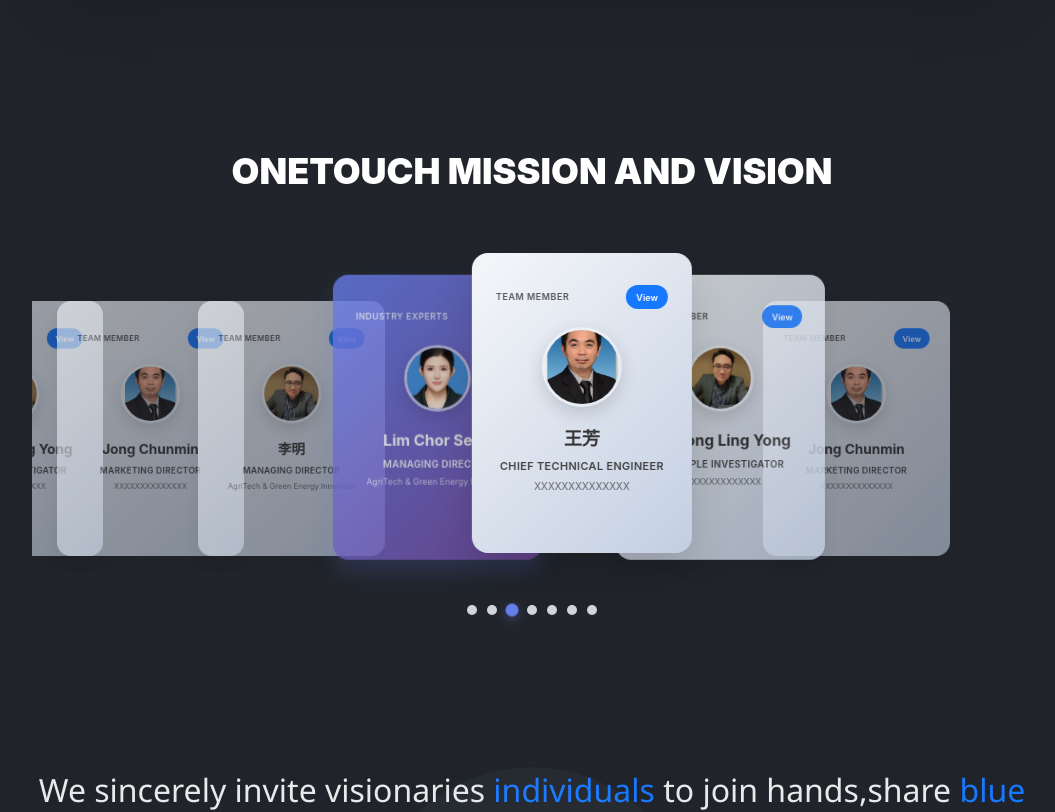
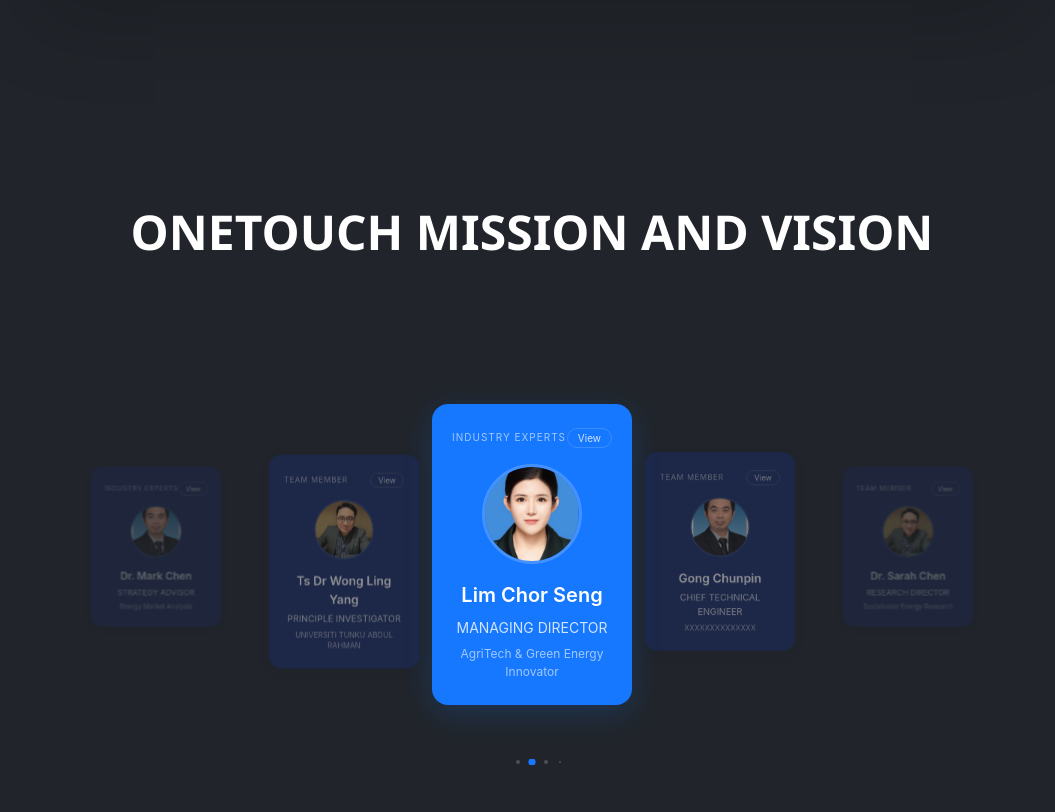
Before and after one commit to qianmonote/my-website, a Next.js app: page / in a window 1280 px wide. Shown: the part 3883-4695 px from the top of the page, without its empty margins (108-1163 px from the left). Built offline with nearby package versions, Linux system fonts and the light colour scheme.

Commit message:
feat: update Footer and Navbar components to use Link for navigation, enhance Team component with new member details and improved styles

```diff
--- a/src/components/Footer/index.tsx
+++ b/src/components/Footer/index.tsx
@@ -3,6 +3,7 @@
 import React from "react";
 import ContractBtn from "@/components/elements/CustomtBtn";
 import Image from "next/image";
+import Link from "next/link";
 import styles from "./style.module.css";
 
 type TProps = Partial<{
@@ -95,7 +96,9 @@
               </a>
             </div>
             <div className={styles.footerContactInfo}>
-              <ContractBtn type="contactEn">Contact Us</ContractBtn>
+              <Link href="/contact">
+                <ContractBtn type="contactEn">Contact Us</ContractBtn>
+              </Link>
             </div>
           </div>
         </>
--- a/src/components/Navbar/index.tsx
+++ b/src/components/Navbar/index.tsx
@@ -115,7 +115,7 @@
         >
           Company introduction
         </Link>
-        <Link href="/">
+        <Link href="/contact">
           <div className={styles.navbarMenuItemContact}>{t("contact")}</div>
         </Link>
         <Link href="">
@@ -132,9 +132,9 @@
               style={{ marginRight: 8 }}
             />
             AI Link
-            <a href="tel:+60164802817" className={styles.callLink}>
+            <Link href="tel:+60164802817" className={styles.callLink}>
               +60164802817
-            </a>
+            </Link>
           </div>
         </Link>
         {/* <Select
--- a/src/components/Team/index.css
+++ b/src/components/Team/index.css
@@ -1,143 +1,130 @@
 .c-team-section-wrap {
-  margin-bottom: 100px;
+  width: 100%;
+  padding: 80px 0;
+  overflow: hidden;
+}
+
 .team-section-content {
   max-width: 1000px;
   margin: 0 auto;
-    padding: 0 16px;
-    overflow: hidden;
+  padding: 0 20px;
 }
 
 .team-section-title {
+  font-size: 48px;
+  font-weight: 600;
+  color: #FFFFFF;
   text-align: center;
-    padding: 30px 0;
-    font-family: Inter;
-    font-weight: 900;
-    font-size: 36px;
-    text-align: center;
-    text-transform: uppercase;
+  margin-bottom: 60px;
 }
 
 .team-swiper-container {
-    padding: 20px 0;
   position: relative;
+  padding: 60px 0;
+  margin: 0 auto;
+  max-width: 1000px;
+  overflow: hidden;
 }
 
 .team-swiper {
   width: 100%;
-    padding: 10px 0;
+  padding: 20px 0 60px;
   overflow: visible;
 }
 
-  .team-swiper .swiper-slide {
-    transition: all 0.4s ease;
-    opacity: 0.6;
-    transform: scale(0.85) translateY(30px);
+.swiper-slide {
+  transition: all 0.5s cubic-bezier(0.4, 0, 0.2, 1);
+  opacity: 0.3;
+  transform: scale(0.65) translateY(30px);
 }
 
-  .team-swiper .swiper-slide-active {
+.swiper-slide-prev,
+.swiper-slide-next {
+  opacity: 0.5;
+  transform: scale(0.75) translateY(20px);
+  z-index: 2;
+}
+
+.swiper-slide-active {
   opacity: 1;
   transform: scale(1) translateY(0);
-    z-index: 10;
+  z-index: 3;
 }
 
-  .team-swiper .swiper-slide-next,
-  .team-swiper .swiper-slide-prev {
-    opacity: 0.8;
-    transform: scale(0.95) translateY(15px);
-    z-index: 5;
+.swiper-slide-prev + .swiper-slide-prev,
+.swiper-slide-next + .swiper-slide-next {
+  opacity: 0.3;
+  transform: scale(0.65) translateY(30px);
+  z-index: 1;
 }
 
 .team-card {
-    width: 220px;
-    height: 300px;
+  width: 200px;
+  margin: 0 auto;
+  transition: all 0.5s cubic-bezier(0.4, 0, 0.2, 1);
   will-change: transform;
-    position: relative;
 }
 
 .team-member-card {
+  background: transparent !important;
+  border: none !important;
+  box-shadow: 0 4px 20px rgba(0, 0, 0, 0.1) !important;
   height: 100%;
-    border-radius: 16px;
-    border: none;
-    box-shadow: 0 8px 20px rgba(0, 0, 0, 0.1);
-    background: linear-gradient(135deg, #f5f7fa 0%, #c3cfe2 100%);
-    color: #333;
-    overflow: hidden;
-    transition: all 0.4s ease;
-    position: relative;
-    transform: translateZ(0);
-    backface-visibility: hidden;
+  backdrop-filter: blur(10px);
 }
 
-  .team-swiper .swiper-slide-active .team-member-card {
-    box-shadow: 0 20px 40px rgba(0, 0, 0, 0.15);
-  }
-
-  .team-card-main .team-member-card {
-    background: linear-gradient(135deg, #667eea 0%, #764ba2 100%);
-    color: white;
-    box-shadow: 0 12px 25px rgba(102, 126, 234, 0.25);
-  }
-
-  .team-swiper .swiper-slide-active .team-card-main .team-member-card {
-    box-shadow: 0 25px 50px rgba(102, 126, 234, 0.4);
-    transform: scale(1.05);
+.swiper-slide-active .team-member-card {
+  box-shadow: 0 8px 30px rgba(22, 119, 255, 0.2) !important;
 }
 
 .card-header {
   display: flex;
   justify-content: space-between;
   align-items: center;
-    margin-bottom: 16px;
+  margin-bottom: 12px;
 }
 
 .member-role {
-    font-size: 9px;
-    font-weight: 600;
-    letter-spacing: 0.5px;
+  font-size: 10px;
+  color: rgba(255, 255, 255, 0.6);
+  letter-spacing: 1px;
   text-transform: uppercase;
-    opacity: 0.8;
 }
 
 .view-btn {
-    border-radius: 14px;
-    font-size: 9px;
-    height: 24px;
-    padding: 0 10px;
-    font-weight: 600;
-    border: none;
-    box-shadow: none;
+  background: transparent !important;
+  border: 1px solid rgba(255, 255, 255, 0.2) !important;
+  color: #FFFFFF !important;
+  border-radius: 20px !important;
+  padding: 0 10px !important;
+  height: 20px !important;
+  font-size: 10px !important;
+  opacity: 0.8;
+  transition: all 0.3s ease !important;
 }
 
-  .team-card-main .view-btn {
-    background: rgba(255, 255, 255, 0.2);
-    color: white;
-    backdrop-filter: blur(10px);
-  }
-
-  .team-card-main .view-btn:hover {
-    background: rgba(255, 255, 255, 0.3);
-    color: white;
+.view-btn:hover {
+  opacity: 1;
+  border-color: rgba(255, 255, 255, 0.4) !important;
 }
 
 .member-avatar-section {
-    text-align: center;
-    margin: 18px 0;
+  display: flex;
+  justify-content: center;
+  margin: 16px 0;
 }
 
 .member-avatar {
-    border: 3px solid rgba(255, 255, 255, 0.3);
-    box-shadow: 0 6px 18px rgba(0, 0, 0, 0.15);
-    width: 70px !important;
-    height: 70px !important;
+  width: 80px !important;
+  height: 80px !important;
+  border: 2px solid rgba(255, 255, 255, 0.1);
+  transition: all 0.5s cubic-bezier(0.4, 0, 0.2, 1) !important;
 }
 
-  .team-card-main .member-avatar {
-    border-color: rgba(255, 255, 255, 0.6);
-  }
-
-  .team-swiper .swiper-slide-active .member-avatar {
-    width: 80px !important;
-    height: 80px !important;
+.swiper-slide-active .member-avatar {
+  width: 100px !important;
+  height: 100px !important;
+  border: 3px solid rgba(255, 255, 255, 0.2);
 }
 
 .member-info {
@@ -146,173 +133,97 @@
 
 .member-name {
   font-size: 16px;
-    font-weight: 700;
-    margin: 10px 0 6px 0;
-    color: inherit;
+  font-weight: 600;
+  color: #FFFFFF;
+  margin: 0 0 4px;
+  transition: all 0.3s ease;
 }
 
-  .team-swiper .swiper-slide-active .member-name {
-    font-size: 18px;
+.swiper-slide-active .member-name {
+  font-size: 20px;
+  margin: 0 0 6px;
+}
+
+.member-title {
+  font-size: 12px;
+  color: rgba(255, 255, 255, 0.8);
+  margin-bottom: 4px;
+  text-transform: uppercase;
+  transition: all 0.3s ease;
+}
+
+.swiper-slide-active .member-title {
+  font-size: 14px;
+  margin-bottom: 6px;
+}
+
+.member-desc {
+  font-size: 10px;
+  color: rgba(255, 255, 255, 0.6);
+  line-height: 1.4;
+  transition: all 0.3s ease;
+}
+
+.swiper-slide-active .member-desc {
+  font-size: 12px;
+  line-height: 1.5;
+}
+
+/* Swiper Pagination Styles */
+.team-swiper .swiper-pagination {
+  bottom: 0 !important;
+}
+
+.team-swiper .swiper-pagination-bullet {
+  width: 6px;
+  height: 6px;
+  background: rgba(255, 255, 255, 0.2);
+  opacity: 1;
+  transition: all 0.3s ease;
+}
+
+.team-swiper .swiper-pagination-bullet-active {
+  background: #1677FF;
+  transform: scale(1.2);
+}
+
+/* Responsive Styles */
+@media (max-width: 768px) {
+  .team-section-title {
+    font-size: 28px;
+  }
+
+  .team-swiper {
+    padding: 20px 0 40px;
+  }
+
+  .team-card {
+    width: 180px;
+  }
+
+  .member-avatar {
+    width: 60px !important;
+    height: 60px !important;
+  }
+
+  .swiper-slide-active .member-avatar {
+    width: 80px !important;
+    height: 80px !important;
+  }
+
+  .member-name {
+    font-size: 14px;
+  }
+
+  .swiper-slide-active .member-name {
+    font-size: 16px;
   }
 
   .member-title {
     font-size: 10px;
-    font-weight: 600;
-    margin-bottom: 6px;
-    text-transform: uppercase;
-    letter-spacing: 0.3px;
-    opacity: 0.9;
-    line-height: 1.3;
   }
 
-  .team-swiper .swiper-slide-active .member-title {
-    font-size: 11px;
-  }
-
-  .member-company {
-    font-size: 9px;
-    opacity: 0.7;
-    line-height: 1.3;
-  }
-
-  .team-swiper .swiper-slide-active .member-company {
-    font-size: 10px;
-  }
-
-  /* Enhanced Swiper pagination styles */
-  .team-swiper .swiper-pagination {
-    bottom: 15px !important;
-    text-align: center;
-    position: relative;
-    margin-top: 60px;
-  }
-
-  .team-swiper .swiper-pagination-bullet {
-    width: 10px;
-    height: 10px;
-    background: #d1d5db;
-    opacity: 1;
-    margin: 0 5px;
-    border-radius: 50%;
-    transition: all 0.3s ease;
-    cursor: pointer;
-  }
-
-  .team-swiper .swiper-pagination-bullet-active {
-    background: #667eea;
-    transform: scale(1.3);
-    box-shadow: 0 2px 8px rgba(102, 126, 234, 0.4);
-  }
-
-  /* Optimized hover effects */
-  .team-card:hover .team-member-card {
-    transform: translateY(-8px) translateZ(0);
-    box-shadow: 0 15px 30px rgba(0, 0, 0, 0.15);
-  }
-
-  .team-card-main:hover .team-member-card {
-    transform: translateY(-8px) translateZ(0);
-    box-shadow: 0 20px 40px rgba(102, 126, 234, 0.3);
-  }
-
-  .team-swiper .swiper-slide-active .team-card:hover .team-member-card {
-    transform: translateY(-10px) translateZ(0);
-  }
-
-  .team-swiper .swiper-slide-active .team-card-main:hover .team-member-card {
-    transform: translateY(-10px) scale(1.05) translateZ(0);
-  }
-
-  /* Responsive design */
-  @media (max-width: 1199px) {
-    .team-card {
-      width: 200px;
-      height: 280px;
+  .swiper-slide-active .member-title {
+    font-size: 12px;
   }
 }
-
-  @media (max-width: 1023px) {
-    .team-card {
-      width: 220px;
-      height: 300px;
-    }
-
-    .team-swiper .swiper-slide {
-      transform: scale(0.9) translateY(20px);
-    }
-
-    .team-swiper .swiper-slide-active {
-      transform: scale(1) translateY(0);
-    }
-
-    .team-swiper .swiper-slide-next,
-    .team-swiper .swiper-slide-prev {
-      transform: scale(0.95) translateY(10px);
-    }
-  }
-
-  @media (max-width: 767px) {
-    .team-section-title {
-      font-size: 28px;
-      padding: 20px 0;
-    }
-
-    .team-swiper-container {
-      margin-top: 30px;
-      padding: 15px 0 50px;
-    }
-
-    .team-card {
-      width: 240px;
-      height: 320px;
-    }
-
-    .team-swiper .swiper-slide {
-      transform: scale(0.95) translateY(10px);
-    }
-
-    .team-swiper .swiper-slide-active {
-      transform: scale(1) translateY(0);
-    }
-
-    .team-swiper .swiper-slide-next,
-    .team-swiper .swiper-slide-prev {
-      transform: scale(0.98) translateY(5px);
-    }
-
-    .member-name {
-      font-size: 18px;
-    }
-
-    .member-avatar {
-      width: 80px !important;
-      height: 80px !important;
-    }
-  }
-
-  @media (max-width: 639px) {
-    .team-card {
-      width: 260px;
-      height: 340px;
-    }
-
-    .member-avatar {
-      width: 90px !important;
-      height: 90px !important;
-    }
-
-    .member-name {
-      font-size: 20px;
-    }
-
-    .team-swiper .swiper-slide {
-      opacity: 0.8;
-      transform: scale(0.98);
-    }
-
-    .team-swiper .swiper-slide-active {
-      opacity: 1;
-      transform: scale(1);
-    }
-  }
-}
--- a/src/components/Team/index.tsx
+++ b/src/components/Team/index.tsx
@@ -1,24 +1,23 @@
-'use client';
+"use client";
 
 import React from "react";
 import { Card, Avatar, Button } from "antd";
-import { Swiper, SwiperSlide } from 'swiper/react';
-import { Pagination, Autoplay } from 'swiper/modules';
+import { Swiper, SwiperSlide } from "swiper/react";
+import { Pagination, Autoplay } from "swiper/modules";
 import { useI18n } from "@/context/I18nContext";
-import 'swiper/css';
-import 'swiper/css/pagination';
+import "swiper/css";
+import "swiper/css/pagination";
 import "./index.css";
 
 const Team: React.FC = () => {
   const { t } = useI18n();
   const team = [
     {
-      name: "李明",
-      title: t("manager"),
-      desc: t("managerDesc"),
+      name: "Ts Dr Wong Ling Yang",
+      title: "PRINCIPLE INVESTIGATOR",
+      desc: "UNIVERSITI TUNKU ABDUL RAHMAN",
       avatar: "/team/avatar1.png",
       role: "TEAM MEMBER",
-      company: "AgriTech & Green Energy Innovator",
     },
     {
       name: "Lim Chor Seng",
@@ -26,82 +25,142 @@
       desc: "AgriTech & Green Energy Innovator",
       avatar: "/team/avatar2.png",
       role: "INDUSTRY EXPERTS",
-      company: "AgriTech & Green Energy Innovator",
-      isMain: true,
     },
     {
-      name: "王芳",
+      name: "Gong Chunpin",
       title: "CHIEF TECHNICAL ENGINEER",
-      desc: t("techDirectorDesc"),
+      desc: "XXXXXXXXXXXXXX",
       avatar: "/team/avatar3.png",
       role: "TEAM MEMBER",
-      company: "XXXXXXXXXXXXXX",
     },
     {
-      name: "Dr Wong Ling Yong",
-      title: "PRINCIPLE INVESTIGATOR",
-      desc: "UNIVERSITI TUNKU ABDUL RAHMAN",
+      name: "Dr. Sarah Chen",
+      title: "RESEARCH DIRECTOR",
+      desc: "Sustainable Energy Research",
       avatar: "/team/avatar1.png",
       role: "TEAM MEMBER",
-      company: "XXXXXXXXXXXXXX",
     },
     {
-      name: "Jong Chunmin",
-      title: t("marketDirector"),
-      desc: t("marketDirectorDesc"),
+      name: "Michael Zhang",
+      title: "SENIOR ENGINEER",
+      desc: "Power Systems Integration",
+      avatar: "/team/avatar2.png",
+      role: "TEAM MEMBER",
+    },
+    {
+      name: "Dr. Lisa Wang",
+      title: "PROJECT MANAGER",
+      desc: "Green Technology Solutions",
       avatar: "/team/avatar3.png",
       role: "TEAM MEMBER",
-      company: "XXXXXXXXXXXXXX",
-    },{
-      name: "Dr Wong Ling Yong",
-      title: "PRINCIPLE INVESTIGATOR",
-      desc: "UNIVERSITI TUNKU ABDUL RAHMAN",
+    },
+    {
+      name: "James Lee",
+      title: "DEVELOPMENT LEAD",
+      desc: "Smart Grid Technologies",
       avatar: "/team/avatar1.png",
       role: "TEAM MEMBER",
-      company: "XXXXXXXXXXXXXX",
     },
     {
-      name: "Jong Chunmin",
-      title: t("marketDirector"),
-      desc: t("marketDirectorDesc"),
+      name: "Emma Chen",
+      title: "SYSTEM ARCHITECT",
+      desc: "Energy Storage Solutions",
+      avatar: "/team/avatar2.png",
+      role: "TEAM MEMBER",
+    },
+    {
+      name: "Dr. David Liu",
+      title: "TECHNICAL ADVISOR",
+      desc: "Renewable Energy Systems",
+      avatar: "/team/avatar3.png",
+      role: "INDUSTRY EXPERTS",
+    },
+    {
+      name: "Sophie Wu",
+      title: "OPERATIONS DIRECTOR",
+      desc: "Process Optimization",
+      avatar: "/team/avatar1.png",
+      role: "TEAM MEMBER",
+    },
+    {
+      name: "Robert Tan",
+      title: "INNOVATION LEAD",
+      desc: "Future Energy Technologies",
+      avatar: "/team/avatar2.png",
+      role: "TEAM MEMBER",
+    },
+    {
+      name: "Dr. Helen Zhang",
+      title: "RESEARCH FELLOW",
+      desc: "Energy Efficiency Research",
       avatar: "/team/avatar3.png",
       role: "TEAM MEMBER",
-      company: "XXXXXXXXXXXXXX",
     },
+    {
+      name: "Kevin Wang",
+      title: "PRODUCT MANAGER",
+      desc: "Smart Energy Solutions",
+      avatar: "/team/avatar1.png",
+      role: "TEAM MEMBER",
+    },
+    {
+      name: "Anna Lin",
+      title: "QUALITY DIRECTOR",
+      desc: "System Integration",
+      avatar: "/team/avatar2.png",
+      role: "TEAM MEMBER",
+    },
+    {
+      name: "Dr. Mark Chen",
+      title: "STRATEGY ADVISOR",
+      desc: "Energy Market Analysis",
+      avatar: "/team/avatar3.png",
+      role: "INDUSTRY EXPERTS",
+    }
   ];
 
   return (
     <section className="c-team-section-wrap">
       <div className="team-section-content">
-        <div className="team-section-title">
-          {t("missionTitle")}
-        </div>
+        <div className="team-section-title">{t("missionTitle")}</div>
         <div className="team-swiper-container">
           <Swiper
             grabCursor={true}
             centeredSlides={true}
-            slidesPerView={7}
-            spaceBetween={20}
+            slidesPerView={5}
+            spaceBetween={-20}
             loop={true}
             pagination={{
               clickable: true,
+              dynamicBullets: true,
             }}
             autoplay={{
               delay: 4000,
               disableOnInteraction: false,
               pauseOnMouseEnter: true,
             }}
-            speed={400}
+            speed={800}
             modules={[Pagination, Autoplay]}
             className="team-swiper"
-            initialSlide={1}
           >
             {team.map((member, idx) => (
               <SwiperSlide key={idx}>
-                <div className={`team-card ${member.isMain ? 'team-card-main' : ''}`}>
+                {({ isActive, isPrev, isNext }) => (
+                  <div
+                    className={`team-card ${
+                      isActive ? "swiper-slide-active" :
+                      isPrev || isNext ? "swiper-slide-adjacent" : ""
+                    }`}
+                  >
                     <Card
                       className="team-member-card"
-                    styles={{ body: { padding: '32px 24px' } }}
+                      styles={{
+                        body: {
+                          padding: "24px 20px",
+                          background: isActive ? "#1677FF" : "#1B2B65",
+                          borderRadius: "16px",
+                        },
+                      }}
                     >
                       <div className="card-header">
                         <div className="member-role">{member.role}</div>
@@ -113,7 +172,6 @@
                       <div className="member-avatar-section">
                         <Avatar
                           src={member.avatar}
-                        size={120}
                           className="member-avatar"
                         />
                       </div>
@@ -121,10 +179,11 @@
                       <div className="member-info">
                         <h3 className="member-name">{member.name}</h3>
                         <div className="member-title">{member.title}</div>
-                      <div className="member-company">{member.company}</div>
+                        <div className="member-desc">{member.desc}</div>
                       </div>
                     </Card>
                   </div>
+                )}
               </SwiperSlide>
             ))}
           </Swiper>
```
Lines whose indentation alone changed are shown as unchanged.
